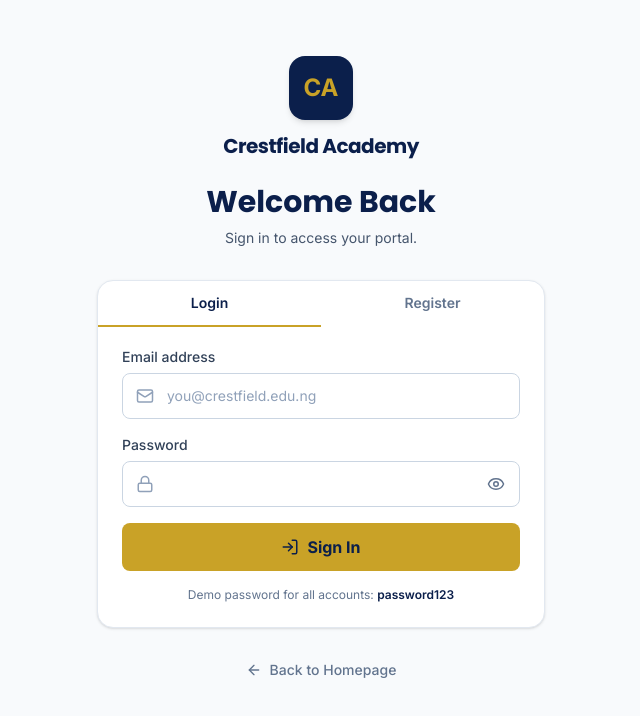
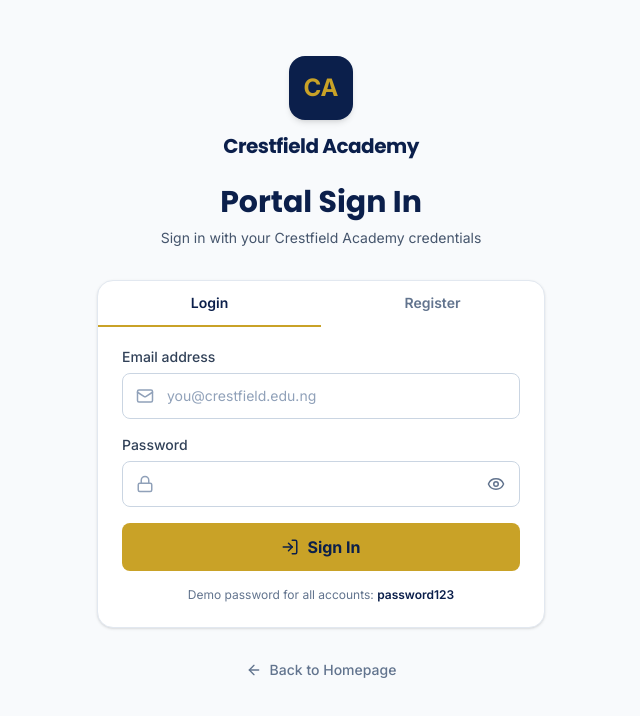
Before and after one commit to Devfreedom/crestfield-academy, a Next.js app: page /login in a window 1280 px wide. Shown: the top 716 px of the page, without its empty margins (319-959 px from the left). Built offline with nearby package versions, Linux system fonts and the light colour scheme.

Commit message:
feat: add dynamic login headings and gate demo access

```diff
--- a/src/app/login/AuthCard.tsx
+++ b/src/app/login/AuthCard.tsx
@@ -9,6 +9,8 @@ import RegisterForm from './RegisterForm';
 import DemoAccounts from './DemoAccounts';
 
 type AuthCardProps = {
+  activeTab: AuthTabId;
+  onTabChange: (tab: AuthTabId) => void;
   showDemo?: boolean;
 };
 
@@ -16,21 +18,20 @@ type AuthCardProps = {
  * The sign-in / register card. Both tabs live on this page and switch without
  * a reload; the demo-account cards below the card fill the login form when enabled.
  */
-export default function AuthCard({ showDemo = false }: AuthCardProps) {
-  const [activeTab, setActiveTab] = useState<AuthTabId>('login');
+export default function AuthCard({ activeTab, onTabChange, showDemo = false }: AuthCardProps) {
   const [email, setEmail] = useState('');
   const [password, setPassword] = useState('');
 
   const fillDemo = (demoEmail: string) => {
     setEmail(demoEmail);
     setPassword('password123');
-    setActiveTab('login');
+    onTabChange('login');
   };
 
   return (
     <div className="flex w-full max-w-md flex-col items-center">
       <div className="w-full overflow-hidden rounded-2xl border border-slate-200 bg-white shadow-sm">
-        <AuthTabs active={activeTab} onChange={setActiveTab} />
+        <AuthTabs active={activeTab} onChange={onTabChange} />
 
         <div
           role="tabpanel"
@@ -52,7 +53,7 @@ export default function AuthCard({ showDemo = false }: AuthCardProps) {
           aria-labelledby="register-tab"
           hidden={activeTab !== 'register'}
         >
-          <RegisterForm onBackToLogin={() => setActiveTab('login')} />
+          <RegisterForm onBackToLogin={() => onTabChange('login')} />
         </div>
       </div>
 
--- a/src/app/login/page.tsx
+++ b/src/app/login/page.tsx
@@ -1,21 +1,35 @@
 'use client';
 
-import { Suspense } from 'react';
+import { Suspense, useState } from 'react';
 import { useSearchParams } from 'next/navigation';
 import { AlertCircle, LayoutDashboard } from 'lucide-react';
 import AuthCard from './AuthCard';
+import type { AuthTabId } from './AuthTabs';
 import { ROLE_HOME } from '@/lib/auth';
 import { useCurrentUser } from '@/lib/useAuth';
+
+const TAB_COPY: Record<AuthTabId, { heading: string; subtitle: string }> = {
+  login: {
+    heading: 'Portal Sign In',
+    subtitle: 'Sign in with your Crestfield Academy credentials',
+  },
+  register: {
+    heading: 'Request Portal Access',
+    subtitle: 'Submit your details for administrator approval',
+  },
+};
 
 /**
  * Standalone auth page: no public Navbar or Footer (SiteChrome skips /login),
  * logo block above the card, Login and Register tabs inside one card.
  */
 function LoginContent() {
+  const [activeTab, setActiveTab] = useState<AuthTabId>('login');
   const searchParams = useSearchParams();
   const accessError = searchParams.get('error') === 'access-denied';
   const showDemo = searchParams.get('demo') === '1';
   const { user } = useCurrentUser();
+  const { heading, subtitle } = TAB_COPY[activeTab];
 
   return (
     <div className="flex min-h-dvh flex-col items-center bg-slate-50 px-4 py-10 sm:py-14">
@@ -29,8 +43,8 @@ function LoginContent() {
         <p className="mt-3 font-poppins text-xl font-bold tracking-tight text-navy">
           Crestfield Academy
         </p>
-        <h1 className="mt-6 font-poppins text-3xl font-bold text-navy">Welcome Back</h1>
-        <p className="mt-2 text-sm text-slate-600">Sign in to access your portal.</p>
+        <h1 className="mt-6 font-poppins text-3xl font-bold text-navy">{heading}</h1>
+        <p className="mt-2 text-sm text-slate-600">{subtitle}</p>
       </div>
 
       {accessError && (
@@ -60,7 +74,7 @@ function LoginContent() {
         </div>
       )}
 
-      <AuthCard showDemo={showDemo} />
+      <AuthCard activeTab={activeTab} onTabChange={setActiveTab} showDemo={showDemo} />
     </div>
   );
 }
```
